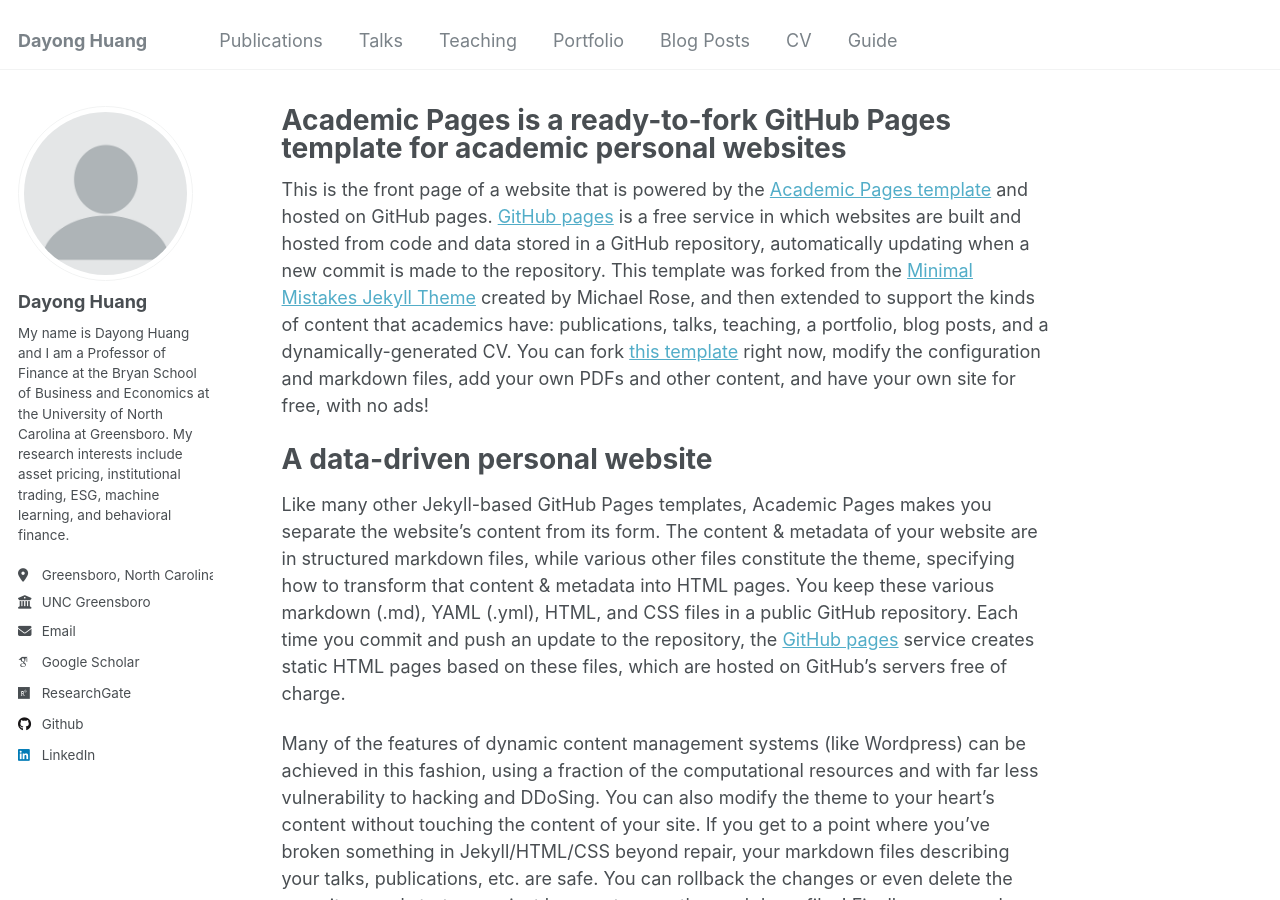
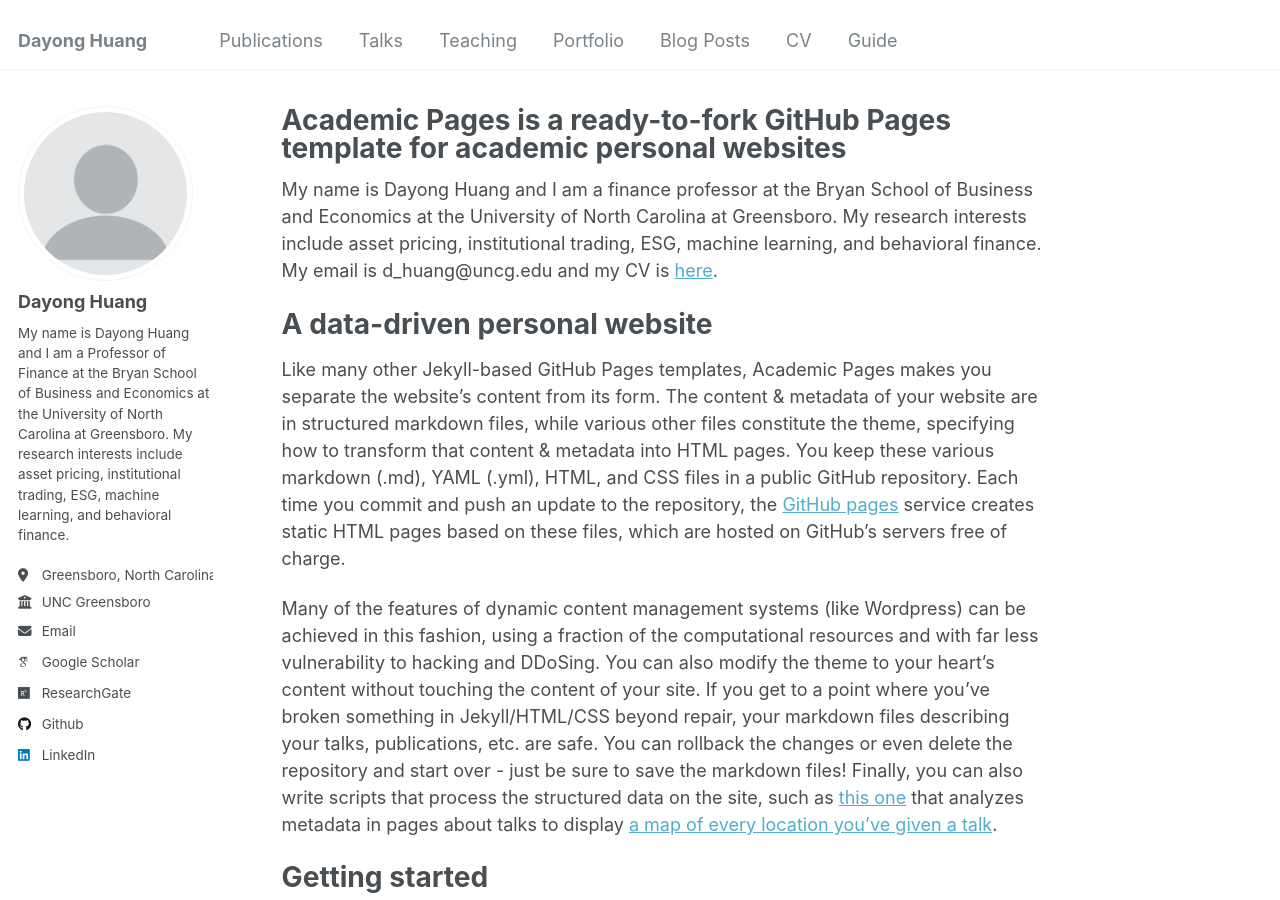
Before and after one commit to dayong-huang/dayong-huang.github.io, a Jekyll site: the page built from _pages/about.md, in a window 1280 px wide and 900 px high. Built offline with Jekyll 4.4.1, drawn with Linux system fonts in a browser that asks for light colours; some web fonts are replaced.

Commit message:
Update about.md

```diff
--- a/_pages/about.md
+++ b/_pages/about.md
@@ -7,7 +7,7 @@ redirect_from:
   - /about.html
 ---
 
-This is the front page of a website that is powered by the [Academic Pages template](https://github.com/academicpages/academicpages.github.io) and hosted on GitHub pages. [GitHub pages](https://pages.github.com) is a free service in which websites are built and hosted from code and data stored in a GitHub repository, automatically updating when a new commit is made to the repository. This template was forked from the [Minimal Mistakes Jekyll Theme](https://mmistakes.github.io/minimal-mistakes/) created by Michael Rose, and then extended to support the kinds of content that academics have: publications, talks, teaching, a portfolio, blog posts, and a dynamically-generated CV. You can fork [this template](https://github.com/academicpages/academicpages.github.io) right now, modify the configuration and markdown files, add your own PDFs and other content, and have your own site for free, with no ads!
+My name is Dayong Huang and I am a finance professor at the Bryan School of Business and Economics at the University of North Carolina at Greensboro. My research interests include asset pricing, institutional trading, ESG, machine learning, and behavioral finance. My email is d_huang@uncg.edu and my CV is [here](https://dayong-huang.github.io/cv/).
 
 A data-driven personal website
 ======
```
